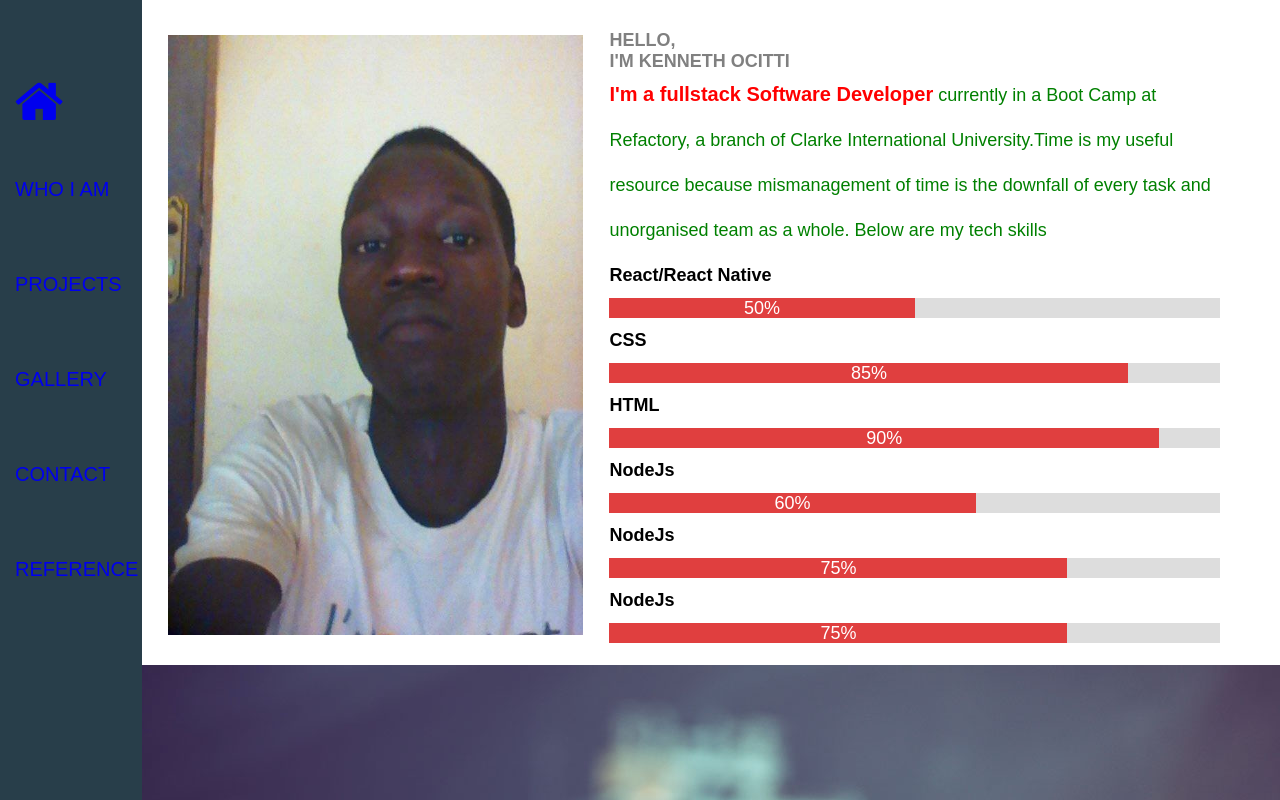
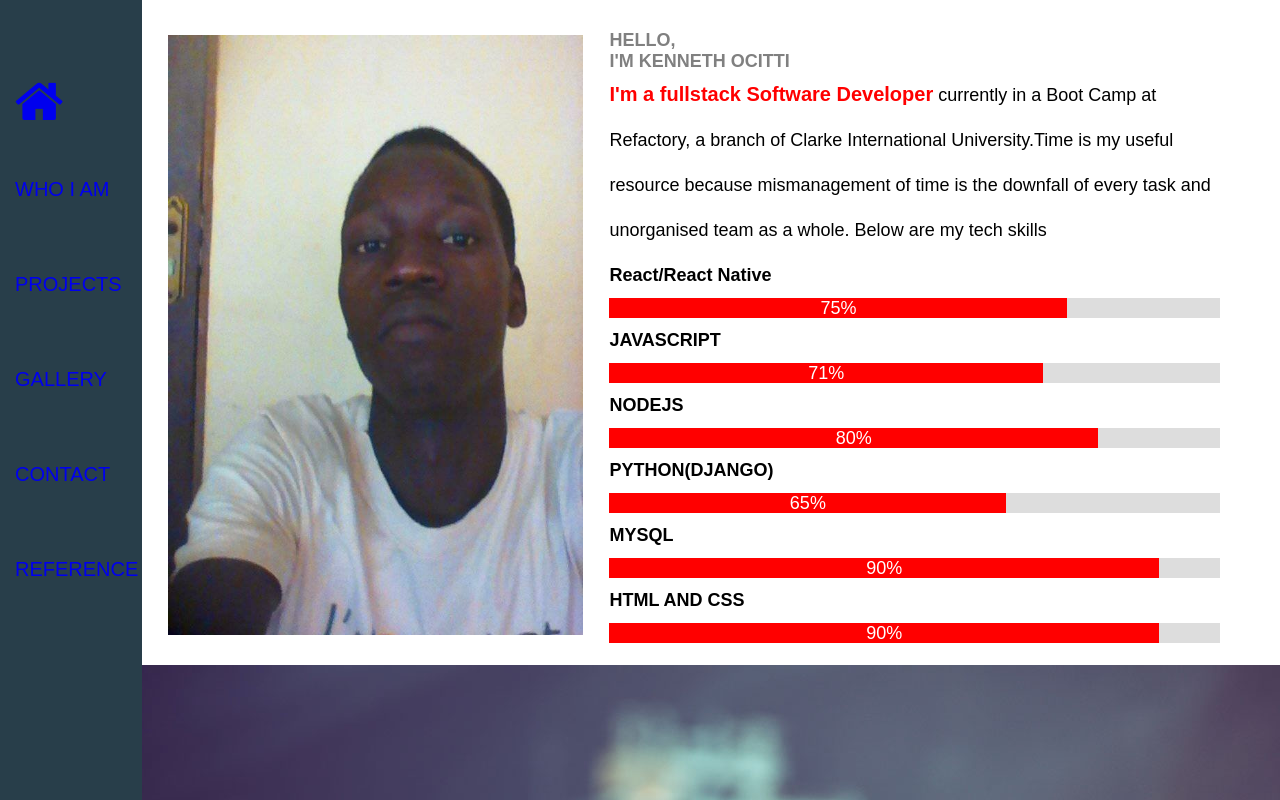
Before and after one commit to OcittiKenneth/My-Potfolio, a website: page mypotfolio/potfolio/public/index.html in a window 1280 px wide. Shown: the top 800 px of the page. Drawn offline with Linux system fonts and the light colour scheme.

Commit message:
worked on about me page

```diff
--- a/mypotfolio/potfolio/public/index.html
+++ b/mypotfolio/potfolio/public/index.html
@@ -47,27 +47,27 @@
                         <div id="bars">
                             <p class="boldedtext">React/React Native</p>
                             <div class="myProgress">
-                                <div id="myBar">50%</div>
+                                <div id="myBar">75%</div>
                             </div>
-                            <p class="boldedtext">CSS</p>
+                            <p class="boldedtext">JAVASCRIPT</p>
                             <div class="myProgress">
-                                <div id="myBar1">85%</div>
+                                <div id="myBar1">71%</div>
                             </div>
-                            <p class="boldedtext">HTML</p>
+                            <p class="boldedtext">NODEJS</p>
                             <div class="myProgress">
-                                <div id="myBar2">90%</div>
+                                <div id="myBar2">80%</div>
                             </div>
-                            <p class="boldedtext">NodeJs</p>
+                            <p class="boldedtext">PYTHON(DJANGO)</p>
                             <div class="myProgress">
-                                <div id="myBar3">60%</div>
+                                <div id="myBar3">65%</div>
                             </div>
-                            <p class="boldedtext">NodeJs</p>
+                            <p class="boldedtext">MYSQL</p>
                             <div class="myProgress">
-                                <div id="myBar4">75%</div>
+                                <div id="myBar4">90%</div>
                             </div>
-                            <p class="boldedtext">NodeJs</p>
+                            <p class="boldedtext">HTML AND CSS</p>
                             <div class="myProgress">
-                                <div id="myBar4">75%</div>
+                                <div id="myBar5">90%</div>
                             </div>
                         </div>
                     </div>
@@ -83,14 +83,12 @@
                             style="font-size: 50px; font-weight: 600; background: linear-gradient(90deg,grey,red    );">Kenneth
                             Ocitti </span></p>
                     <p style="font-size: 50px; font-weight: 600;">A Full Stack Developer</p>
-                    <div style="background-color: lightslategray; width: 45%; word-spacing: 3px; padding: 6px;">I CREATE
-                        WEB AND GRAPHIC DESIGN</div>
                     <a href="##" type="submit"
                         style="padding: 11px; font-size: 15px;text-decoration: none; background-color: red; border: none;border-radius: 3px;">LET'S
                         START </a>
                 </div>
+            </section>
 
-            </section>
             <!-- PROJECTS -->
             <section id="pageC">
                 <span>
@@ -108,7 +106,6 @@
                         </p>
                         <p>Mainly the loan calculator application is used for calculating monthly paymant, monthly
                             interest and . <br> It was a class project and we used pair programming to handle it.</p>
-
                         <a class="link" href="##">View Details</a>
                     </div>
                 </div>
@@ -127,7 +124,6 @@
                 <div
                     style="background-color: red; border-radius: 4px; border: 1px solid grey; float: left; width: 24%;height: 380px; margin-left: 0.7%;border: px solid black;">
                     <div>
-
                         <img class="projectImage" src="formvalidation.png" alt="FORM VALIDATION">
                         <hr>
                         <p class="projectTexts">
@@ -140,7 +136,6 @@
                 <div
                     style="background-color: hotpink; float: right; border-radius: 4px; border: 1px solid grey; width: 24%; height: 380px;">
                     <div>
-
                         <img class="projectImage" src="formvalidation.png" alt="FORM VALIDATION">
                         <hr>
                         <p class="projectTexts">
@@ -150,7 +145,6 @@
                         <a class="link" href="##">View Details</a>
                     </div>
                 </div>
-
             </section>
 
             <!-- IMAGES -->
@@ -161,7 +155,6 @@
                     <a href="#slide-3">3</a>
                     <a href="#slide-4">4</a>
                     <a href="#slide-5">5</a>
-
                     <div class="slides" style="text-align: center; margin-top: -20px;">
                         <div id="slide-1"><img class="img22"
                                 style="width: 70%; height: 540px; margin-left: 5%; margin-top: -300px;" src="home.jpg"
@@ -183,9 +176,7 @@
                                 style="width: 70%; height: 540px; margin-left: 5%;  margin-top: -300px;" src="home.jpg"
                                 alt=""></div>
                     </div>
-
                 </div>
-
             </section>
 
             <!-- CONTACT -->
@@ -253,7 +244,6 @@
                         <div style="float: left; width: 40%; "><b>Relatioship</b></div>
                         <div style="float: right; width: 30%;"><b>Years known</b></div>
                         <hr>
-
                     </div><br>
                     <div>
                         <div style="float: left; width: 30%; text-align: left;margin-left: 10px;line-height: 1em">
@@ -285,7 +275,6 @@
                             <br><br>
                             <p>Onen Dinish is my mentor and provided support on my at school. I have always been in
                                 close contact with Denish as my mentor at every instance of time </p>
-
                             <br><br>
                             <p>Bongomine Daniel has mentored me in my programing since I started learning upto now he
                                 still gives me resources . I have always been in close contact with Denish as my mentor
@@ -295,7 +284,6 @@
                         </div>
                         <div style="float: right; width: 30%;margin-top: -215px"><b>Seven</b></div>
                         <div style="float: right; width: 30%;margin-top: -60px"><b>Five</b></div>
-
                     </div>
                 </div>
             </section>
--- a/mypotfolio/potfolio/public/potfolio.css
+++ b/mypotfolio/potfolio/public/potfolio.css
@@ -119,7 +119,10 @@ section {
 
 #pageD {
     background-color: rgb(245, 245, 245);
+    /* background-color: rgb(245, 245, 245); */
+
 }
+
 
 #pageC {
     width: 98%;
@@ -175,41 +178,49 @@ ul li:hover a {
   }
 
   #myBar {
-    width: 50%;
+    width: 75%;
     height: 20px;
-    background-color: rgb(224, 63, 63);
+    background-color: red;
     text-align: center;
     line-height: 20px;
     color: white;
   }
   #myBar1 {
-    width: 85%;
+    width: 71%;
     height: 20px;
-    background-color: rgb(224, 63, 63);
+    background-color: red;
     text-align: center;
     line-height: 20px;
     color: white;
   }
   #myBar2 {
-    width: 90%;
+    width: 80%;
     height: 20px;
-    background-color: rgb(224, 63, 63);
+    background-color: red;
     text-align: center;
     line-height: 20px;
     color: white;
   }
   #myBar3 {
-    width: 60%;
+    width: 65%;
     height: 20px;
-    background-color: rgb(224, 63, 63);
+    background-color: red;
     text-align: center;
     line-height: 20px;
     color: white;
   }
   #myBar4 {
-    width: 75%;
+    width: 90%;
     height: 20px;
-    background-color: rgb(224, 63, 63);
+    background-color: red;
+    text-align: center;
+    line-height: 20px;
+    color: white;
+  }
+  #myBar5 {
+    width: 90%;
+    height: 20px;
+    background-color: red;
     text-align: center;
     line-height: 20px;
     color: white;
@@ -303,7 +314,6 @@ input[type=submit] {
  }
 
 #containing {
-    color: green;
     font-family: 'Courier New', Courier, monospace;
     float: right;
     width: 53%;
--- a/mypotfolio/potfolio/public/potfolio.js
+++ b/mypotfolio/potfolio/public/potfolio.js
@@ -28,7 +28,7 @@ const validate = (event) => {
     const subject = document.getElementById("subject");
     const reSubject = /^[A-Za-z\s]+$/;
     if (!reSubject.test(subject.value)) {
-        document.getElementById("subId").innerHTML = "Put the subject please";
+        document.getElementById("subId").innerHTML = "Subject Required";
         subject.style.border = "1px solid red";;
     } else {
         document.getElementById("subId").innerHTML = "";
```
